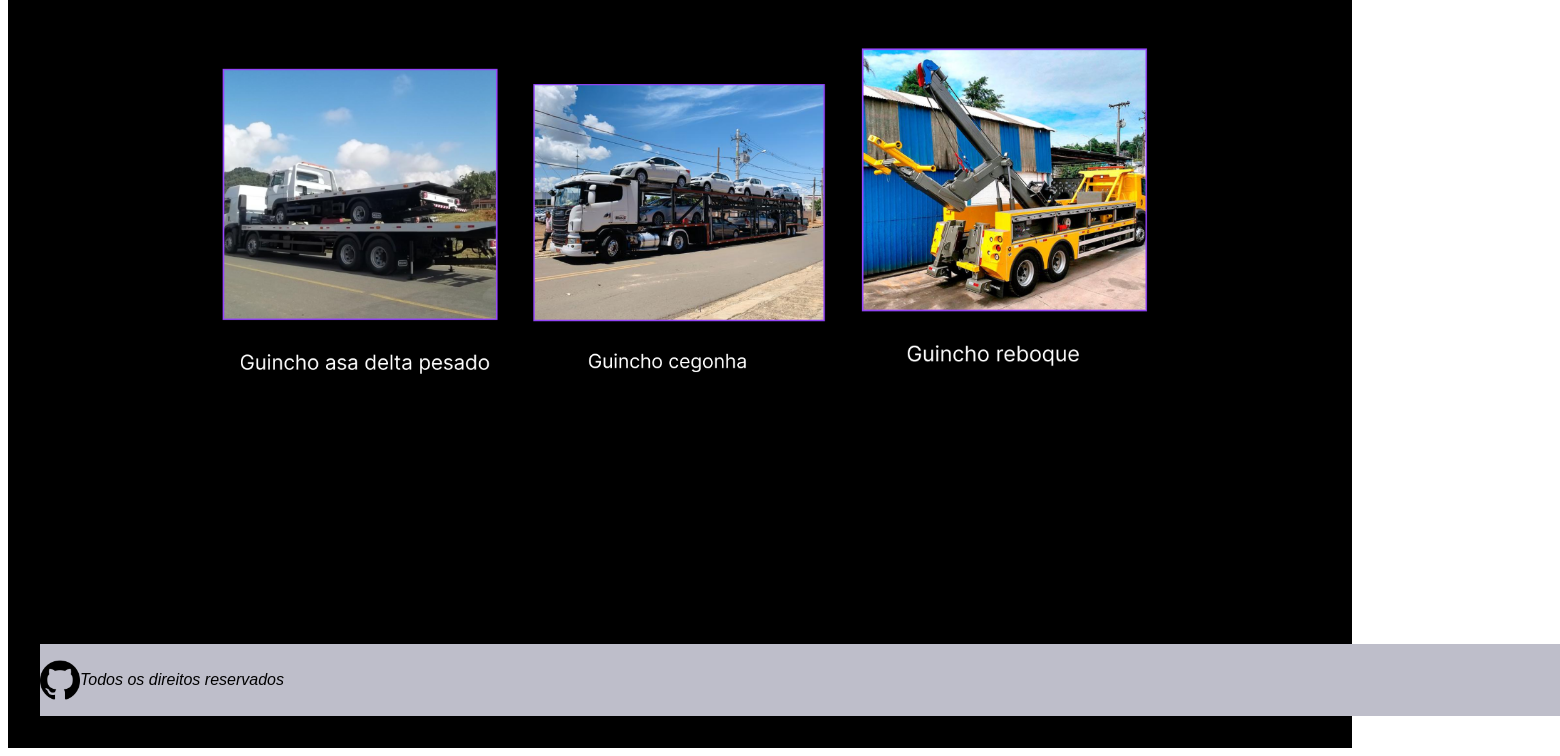
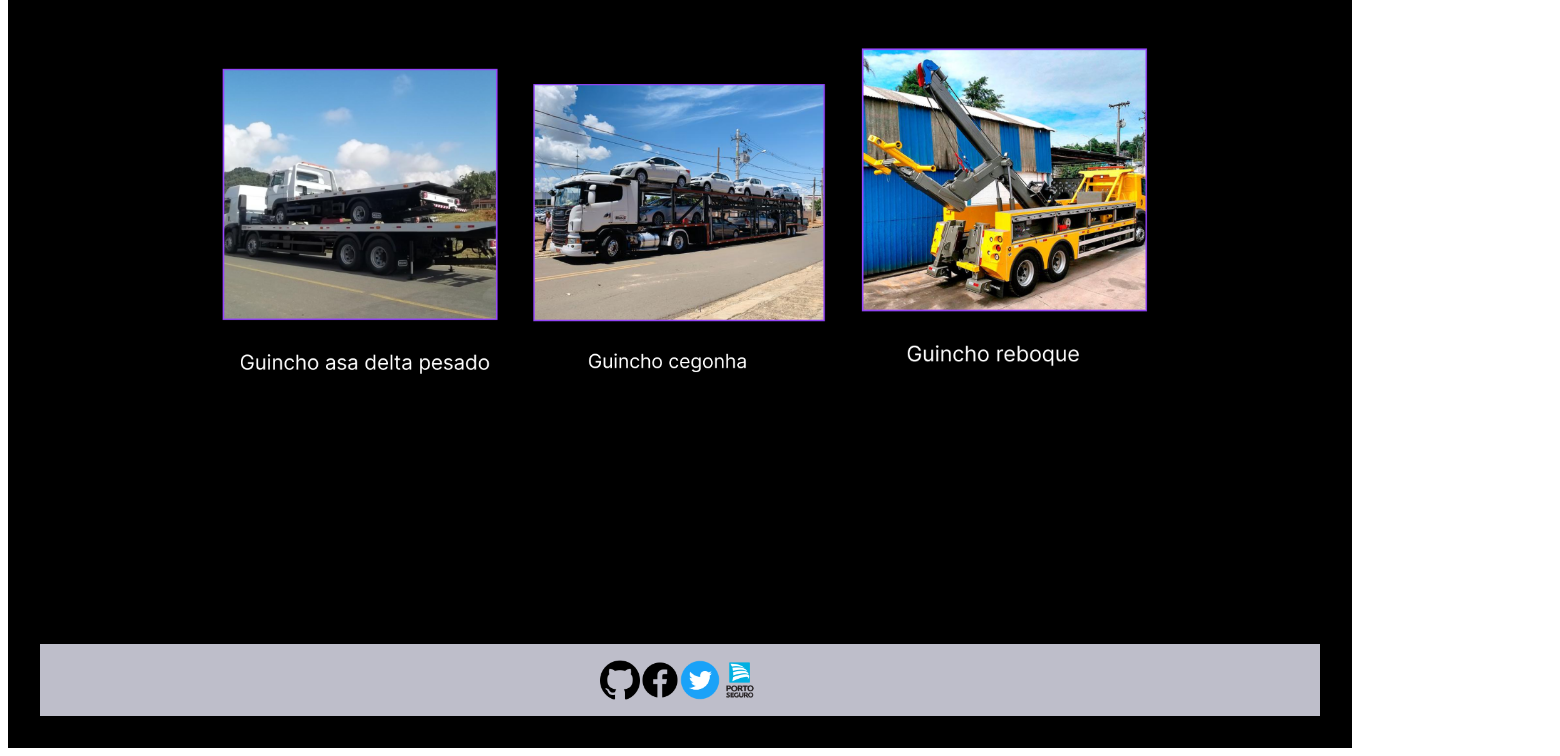
Before and after one commit to LeonardoCamargo77/SPRINT3-React, a React (Vite) app: page /Home in a window 1280 px wide. Shown: the part 500-1256 px from the top of the page, 1560 px wide, since content can reach past the window. Built offline with nearby package versions, Linux system fonts and the light colour scheme.

Commit message:
Ajustes Rodapé + Estilização

```diff
--- a/src/App.css
+++ b/src/App.css
@@ -54,13 +54,26 @@ nav{
   align-items: center; height: 125vh;
   color: white;
   }
-  footer{
-  display: flex; width: 190vh;
-  align-items: center; height: 9vh;
-  background-color: rgb(190, 190, 202);
-  font-family: Arial, Helvetica, sans-serif;
-  font-style: italic;
+  footer {
+    display: flex;
+    flex-direction: row; /* Display items in a row */
+    justify-content: center; /* Spread items horizontally */
+    align-items: center; /* Center items vertically */
+    height: 9vh;
+    background-color: rgb(190, 190, 202);
+    font-family: Arial, Helvetica, sans-serif;
+    font-style: italic;
   }
+
+  img {
+    width: 25%;
+    height: auto;
+  }
+
+
+
+  /* You can adjust the width of the images and text as needed */
+
   img{
     width: 25%;
    height: auto;
@@ -84,8 +97,11 @@ nav{
   width: 60%;
 }
 .icones{
-  text-align: right;
+  align-items: center;
   width: 40px;
-  height: auto;
+  height: 40px;
 
 }
+.textorodape{
+  text-align: left;
+}
--- a/src/components/Rodape.jsx
+++ b/src/components/Rodape.jsx
@@ -1,8 +1,15 @@
 export default function Rodape(){
     return(
         <footer>
+
+
             <img className="icones" src="/git.png"/>
-            <p>Todos os direitos reservados</p>
+            <img className="icones" src="/face.png"/>
+            <img className="icones" src="/twitter.png"/>
+            <img className="icones" src="/porto3.png"/>
+
+
+
 
         </footer>
     )
```
Also changed, not shown: public/porto3.png (added), public/twitter.png (added).
